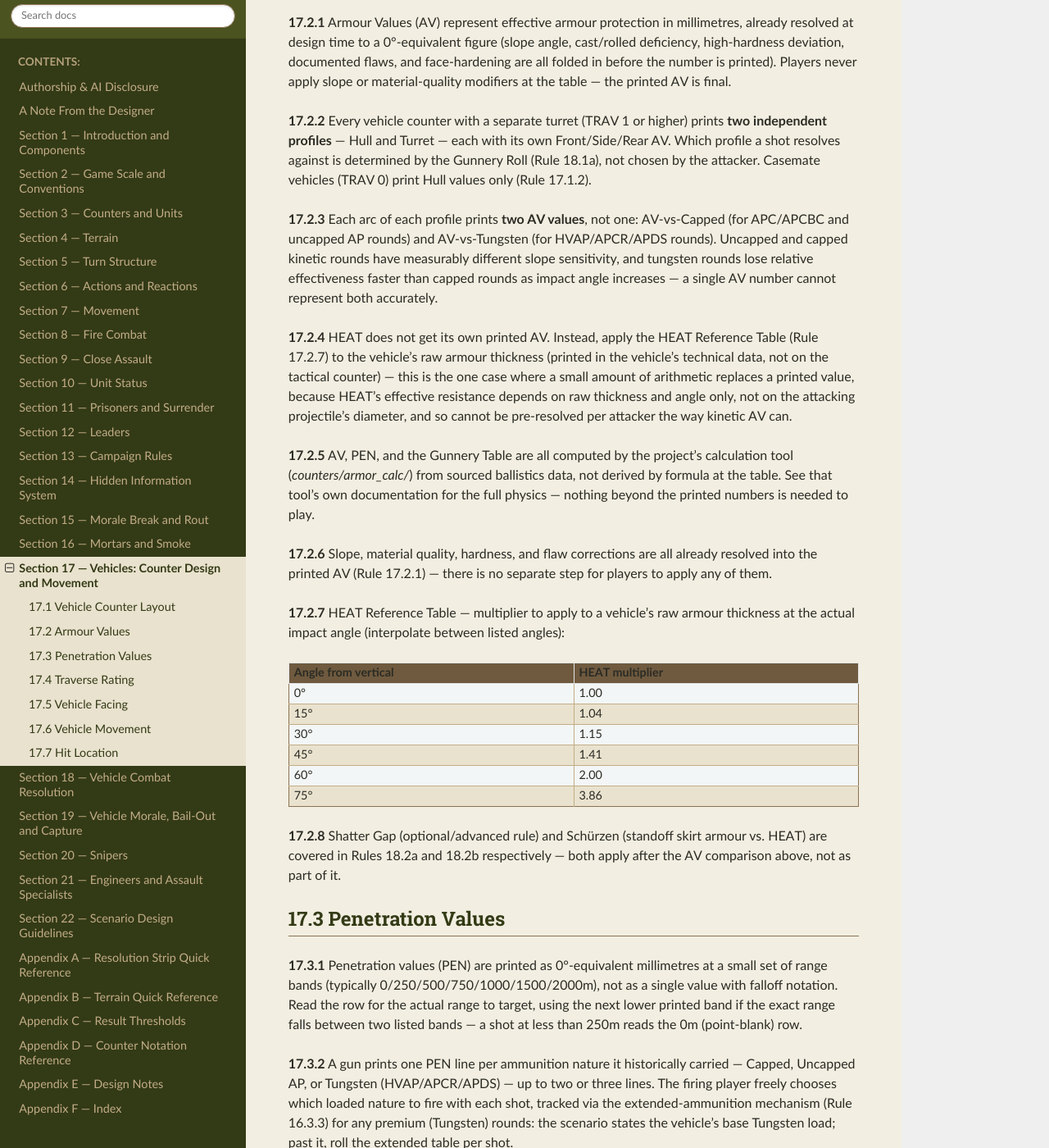
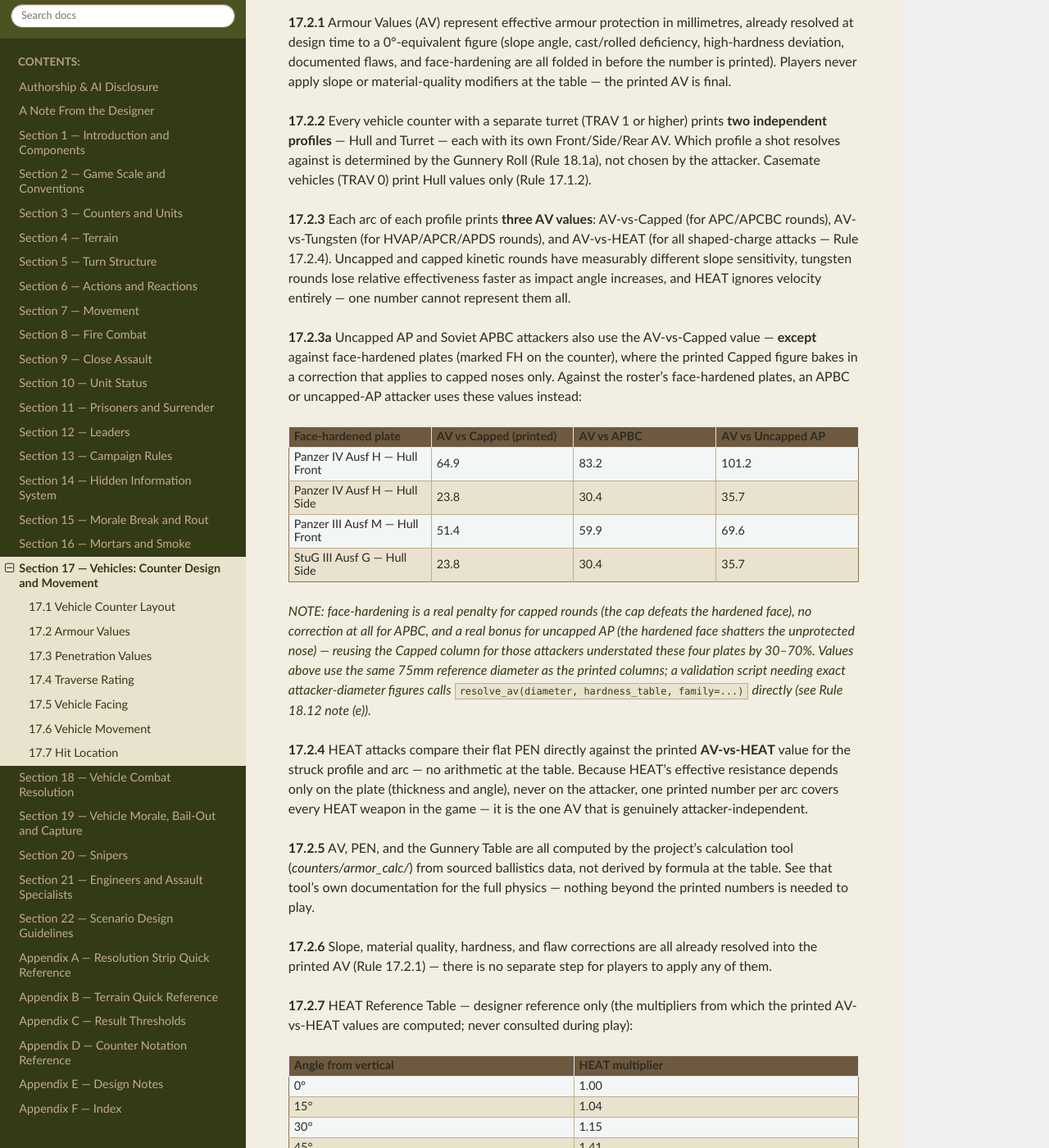
Before and after one commit to spugnoid/wdr-wargame, a Sphinx documentation site: the page built from docs/source/section_17__vehicles_counter_design_and_movement.rst, in a window 1280 px wide and 1400 px high, scrolled down 1542 px. Shown: the whole window at 82% size. Built offline with Sphinx 7.4.7 and the Read the Docs theme 3.1.0, drawn with Linux system fonts in a browser that asks for light colours.

Commit message:
rules: per-family AVs for face-hardened plates; HEAT uses its printed AV (17.2)
Uncapped AP was mapped to the Capped column (wrong by 30-70% on the
four face-hardened plates - the correction is family-dependent) and
APBC had no legal AV at all despite the roster's T-70 firing it.
17.2.3a prints the corrected values for exactly those plates, from
resolve_av() at the printed 75mm reference diameter. The at-table
HEAT procedure (raw thickness x interpolated angle multiplier,
neither available at the table) is replaced by the pipeline's
av_vs_heat_mm as a printed third AV; 17.2.7 becomes designer
reference. Glossary aligned. Design note E.81.

Co-Authored-By: Claude Fable 5 <noreply@anthropic.com>
Claude-Session: https://claude.ai/code/session_01MRhnethYPpBAmEh6wa83hu

```diff
--- a/docs/source/appendix_e__design_notes.rst
+++ b/docs/source/appendix_e__design_notes.rst
@@ -489,3 +489,8 @@ E.80  Facing Arcs at Range — 60° Wedges
 ---------------------------------------
 
 *Design note: 17.5.2 defined the armour arcs only for the six adjacent hexes, and nearly all vehicle gunnery happens at 5–60 hexes — a Tiger at 1,000 yards was in no arc at all. The arcs are now the six 60° wedges radiating through each hexside, extended to any range, which reduces exactly to the old adjacent-hex table at range 1 (so nothing already written changes) and matches how TRAV was already defined (by hexsides, which always extended). A 60° front was chosen over a 120° one deliberately: with a wide front, most long-range engagements resolve on Front armour and flanking manoeuvre barely pays; with a 60° front, oblique fire strikes Side armour at any range, making position and facing a live decision across the whole board — historically the difference between a Sherman platoon dying frontally to a Tiger and killing it from the flank. Spine ties resolve against the target (SIDE over FRONT, REAR over SIDE): the defender oriented their own facing, so ambiguity costs them, not the attacker.*
+
+E.81  AV by Attacker Family; HEAT Reads Its Own Printed Value
+-------------------------------------------------------------
+
+*Design note: two related counter-data fixes. First, 17.2.3 sent uncapped AP to the AV-vs-Capped column, and gave Soviet APBC no legal AV at all (the roster's own T-70 fires it) — but the face-hardening correction is family-dependent (a penalty for capped noses, nothing for APBC, a bonus for the plate against uncapped AP), so the Capped figure understated the four face-hardened plates by 30–70% against those attackers. The pipeline's resolve_av() already computes the right numbers (E.72's own T-70 verdict used them); 17.2.3a now prints the footnote table for the four plates, at the same 75mm reference diameter the printed columns already use, and only there — everywhere else the Capped column is genuinely correct for all three families. Second, the at-table HEAT procedure was unexecutable: 17.2.4 asked players to multiply raw plate thickness (deliberately not on the counter) by an interpolated multiplier at an impact angle no rule computes. Its own justification was backwards — HEAT resistance depends only on the plate, making HEAT the one attack that is perfectly pre-resolvable per arc. The pipeline has emitted av_vs_heat_mm per plate from the start; it is now the printed third AV, HEAT attacks read it directly, and 17.2.7's multiplier table is demoted to designer reference.*
--- a/docs/source/section_17__vehicles_counter_design_and_movement.rst
+++ b/docs/source/section_17__vehicles_counter_design_and_movement.rst
@@ -71,15 +71,45 @@ Vehicle counters display the following fields:
 
 **17.2.2**  Every vehicle counter with a separate turret (TRAV 1 or higher) prints **two independent profiles** — Hull and Turret — each with its own Front/Side/Rear AV. Which profile a shot resolves against is determined by the Gunnery Roll (Rule 18.1a), not chosen by the attacker. Casemate vehicles (TRAV 0) print Hull values only (Rule 17.1.2).
 
-**17.2.3**  Each arc of each profile prints **two AV values**, not one: AV-vs-Capped (for APC/APCBC and uncapped AP rounds) and AV-vs-Tungsten (for HVAP/APCR/APDS rounds). Uncapped and capped kinetic rounds have measurably different slope sensitivity, and tungsten rounds lose relative effectiveness faster than capped rounds as impact angle increases — a single AV number cannot represent both accurately.
+**17.2.3**  Each arc of each profile prints **three AV values**: AV-vs-Capped (for APC/APCBC rounds), AV-vs-Tungsten (for HVAP/APCR/APDS rounds), and AV-vs-HEAT (for all shaped-charge attacks — Rule 17.2.4). Uncapped and capped kinetic rounds have measurably different slope sensitivity, tungsten rounds lose relative effectiveness faster as impact angle increases, and HEAT ignores velocity entirely — one number cannot represent them all.
 
-**17.2.4**  HEAT does not get its own printed AV. Instead, apply the HEAT Reference Table (Rule 17.2.7) to the vehicle's raw armour thickness (printed in the vehicle's technical data, not on the tactical counter) — this is the one case where a small amount of arithmetic replaces a printed value, because HEAT's effective resistance depends on raw thickness and angle only, not on the attacking projectile's diameter, and so cannot be pre-resolved per attacker the way kinetic AV can.
+**17.2.3a**  Uncapped AP and Soviet APBC attackers also use the AV-vs-Capped value — **except** against face-hardened plates (marked FH on the counter), where the printed Capped figure bakes in a correction that applies to capped noses only. Against the roster's face-hardened plates, an APBC or uncapped-AP attacker uses these values instead:
+
+.. list-table::
+   :header-rows: 1
+   :widths: auto
+
+   * - **Face-hardened plate**
+     - **AV vs Capped (printed)**
+     - **AV vs APBC**
+     - **AV vs Uncapped AP**
+   * - Panzer IV Ausf H — Hull Front
+     - 64.9
+     - 83.2
+     - 101.2
+   * - Panzer IV Ausf H — Hull Side
+     - 23.8
+     - 30.4
+     - 35.7
+   * - Panzer III Ausf M — Hull Front
+     - 51.4
+     - 59.9
+     - 69.6
+   * - StuG III Ausf G — Hull Side
+     - 23.8
+     - 30.4
+     - 35.7
+
+
+*NOTE: face-hardening is a real penalty for capped rounds (the cap defeats the hardened face), no correction at all for APBC, and a real bonus for uncapped AP (the hardened face shatters the unprotected nose) — reusing the Capped column for those attackers understated these four plates by 30–70%. Values above use the same 75mm reference diameter as the printed columns; a validation script needing exact attacker-diameter figures calls* ``resolve_av(diameter, hardness_table, family=...)`` *directly (see Rule 18.12 note (e)).*
+
+**17.2.4**  HEAT attacks compare their flat PEN directly against the printed **AV-vs-HEAT** value for the struck profile and arc — no arithmetic at the table. Because HEAT's effective resistance depends only on the plate (thickness and angle), never on the attacker, one printed number per arc covers every HEAT weapon in the game — it is the one AV that is genuinely attacker-independent.
 
 **17.2.5**  AV, PEN, and the Gunnery Table are all computed by the project's calculation tool (`counters/armor_calc/`) from sourced ballistics data, not derived by formula at the table. See that tool's own documentation for the full physics — nothing beyond the printed numbers is needed to play.
 
 **17.2.6**  Slope, material quality, hardness, and flaw corrections are all already resolved into the printed AV (Rule 17.2.1) — there is no separate step for players to apply any of them.
 
-**17.2.7**  HEAT Reference Table — multiplier to apply to a vehicle's raw armour thickness at the actual impact angle (interpolate between listed angles):
+**17.2.7**  HEAT Reference Table — designer reference only (the multipliers from which the printed AV-vs-HEAT values are computed; never consulted during play):
 
 .. list-table::
    :header-rows: 1
--- a/docs/source/section_1__introduction_and_components.rst
+++ b/docs/source/section_1__introduction_and_components.rst
@@ -203,7 +203,7 @@ The following terms are used throughout this document. Each term is defined here
 
 **SMOKE marker —**  A marker placed when smoke rounds land. Numbered 1–3 indicating dissipation step. Each step reduces concealment and intervening fire penalty.
 
-**AV —**  Armour Value. Effective armour protection in millimetres, already resolved at design time (slope, cast/rolled deficiency, high-hardness, flaw, and face-hardening corrections all folded in). Every vehicle prints separate AV-vs-Capped and AV-vs-Tungsten values for each of its Hull and Turret profiles — see Rule 17.2. HEAT does not get its own printed AV; it uses the universal HEAT reference table (Rule 17.2.7) applied to the vehicle's raw armour thickness instead.
+**AV —**  Armour Value. Effective armour protection in millimetres, already resolved at design time (slope, cast/rolled deficiency, high-hardness, flaw, and face-hardening corrections all folded in). Every vehicle prints separate AV-vs-Capped, AV-vs-Tungsten, and AV-vs-HEAT values for each of its Hull and Turret profiles — see Rule 17.2.
 
 **Hull / Turret profile —**  The two independently-printed armour profiles on a split-AV vehicle counter. Which profile a shot resolves against is determined by the Gunnery Roll (Rule 18.1a), not by the attacker's choice.
 
```
